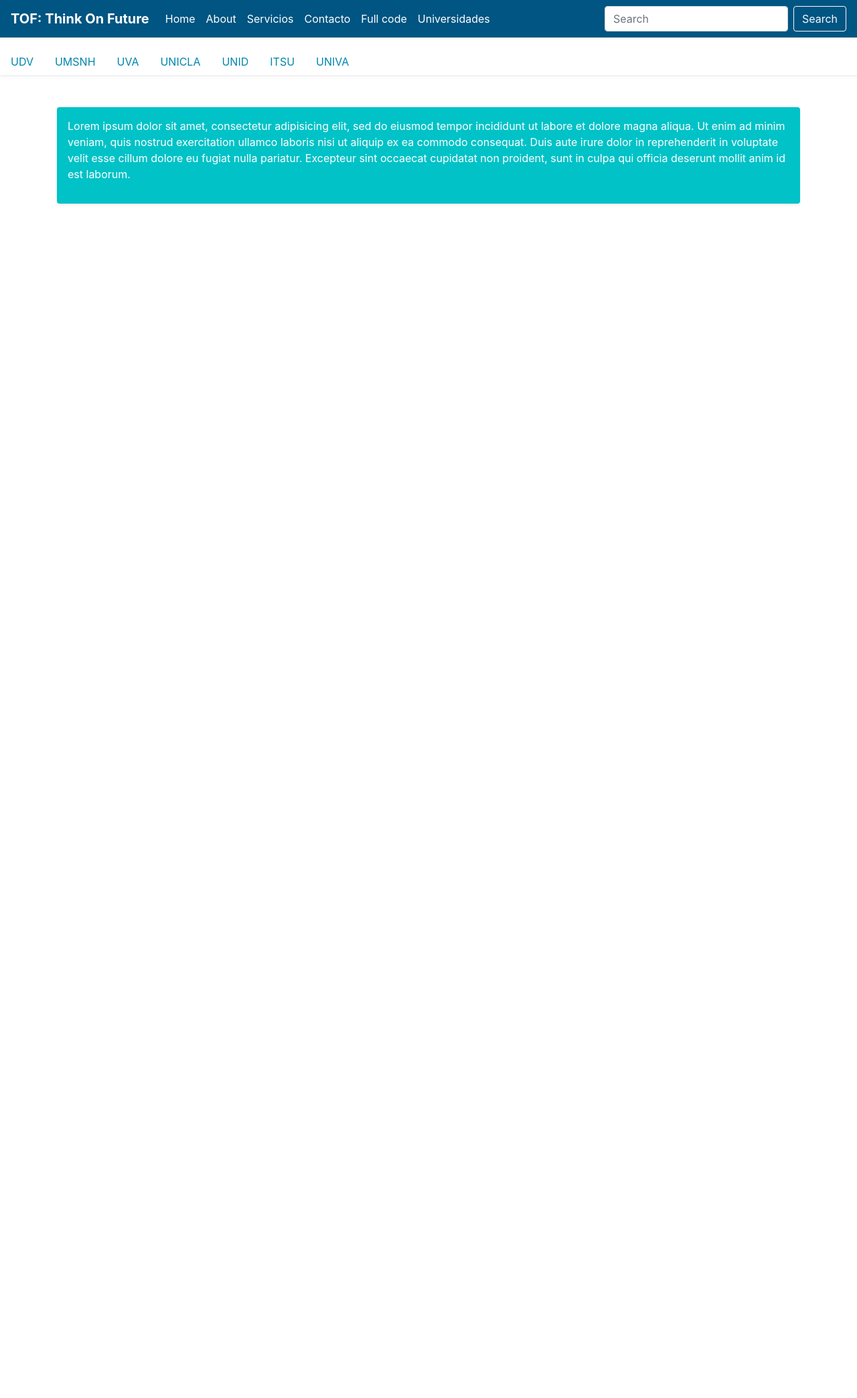
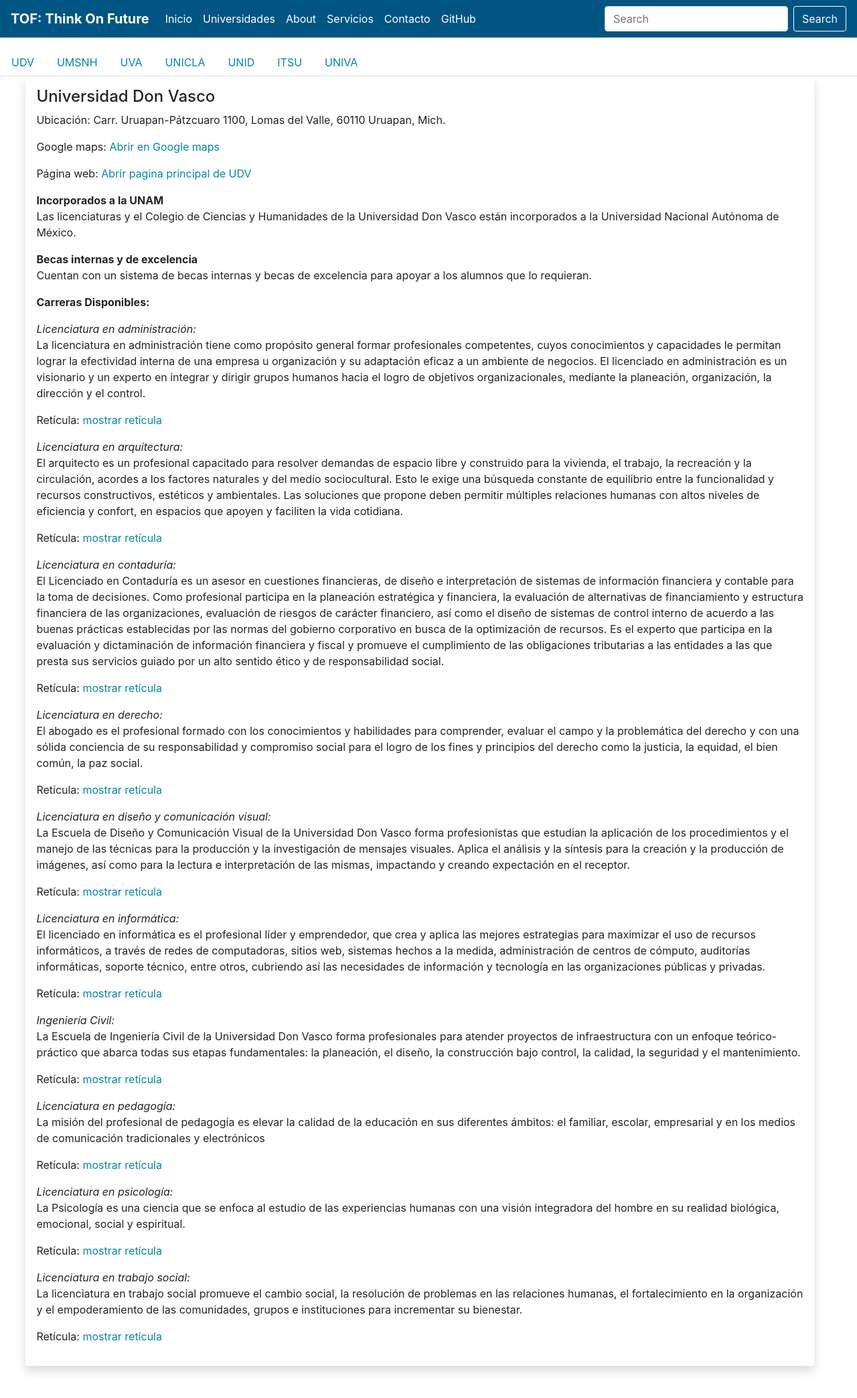
Before and after one commit to llFREEDll/TOF, a PHP site: page /Universidades.html in a window 1280 px wide. Shown: the whole page at 67% size. Before the commit the page ends 305 px from the top, so only its background shows below. Run offline with PHP 8.4, Linux system fonts and the light colour scheme; some libraries are stand-ins or nearby versions.

Commit message:
puse todos las carreras de udv

```diff
--- a/Universidades.html
+++ b/Universidades.html
@@ -18,7 +18,10 @@
 
         <ul class="navbar-nav mr-auto">
           <li class="nav-item">
-            <a class="text-white nav-link" href="index.html">Home<span class="sr-only">(current)</span></a>
+            <a class="text-white nav-link" href="index.html">Inicio<span class="sr-only">(current)</span></a>
+          </li>
+          <li class="nav-item">
+            <a class="text-white nav-link " href="universidades.html" >Universidades</a>
           </li>
           <li class="nav-item">
             <a class="text-white nav-link " href="#" onclick = "About()">About</a>
@@ -30,10 +33,7 @@
             <a class="text-white nav-link " href="#" onclick = "Contact()">Contacto</a>
           </li>
           <li class="nav-item">
-            <a class="text-white nav-link " href="https://github.com/llFREEDll/TOF" >Full code</a>
-          </li>
-          <li class="nav-item">
-            <a class="text-white nav-link " href="universidades.html" >Universidades</a>
+            <a class="text-white nav-link " href="https://github.com/llFREEDll/TOF" >GitHub</a>
           </li>
 
         </ul>
@@ -46,23 +46,95 @@
     <div class="nav-scroller bg-white shadow-sm">
   <nav class="nav nav-underline ">
 
-    <a class="nav-link active textColor1" href="#">UDV</a>
-    <a class="nav-link textColor1" href="#">UMSNH</a>
-    <a class="nav-link textColor1" href="#">UVA</a>
-    <a class="nav-link textColor1" href="#">UNICLA</a>
-    <a class="nav-link textColor1" href="#">UNID</a>
-    <a class="nav-link textColor1" href="#">ITSU</a>
-    <a class="nav-link textColor1" href="#">UNIVA</a>
+    <ul class="nav nav-tabs w-100" id="myTab" role="tablist">
+      <li class="nav-item" role="presentation">
+        <a class="nav-link textColor1" id="UDV-tab" data-toggle="tab" href="#UDV" role="tab" aria-selected="false">UDV</a>
+      </li>
+      <li class="nav-item" role="presentation">
+        <a class="nav-link textColor1" id="UMSNH-tab" data-toggle="tab" href="#UMSNH" role="tab" aria-selected="false">UMSNH</a>
+        </li>
+        <li class="nav-item" role="presentation">
+          <a class="nav-link textColor1" id="UVA-tab" data-toggle="tab" href="#UVA" role="tab" aria-selected="false">UVA</a>
+        </li>
+        <li class="nav-item" role="presentation">
+          <a class="nav-link textColor1" id="UNICLA-tab" data-toggle="tab" href="#UNICLA" role="tab" aria-selected="false">UNICLA</a>
+        </li>
+        <li class="nav-item" role="presentation">
+          <a class="nav-link textColor1" id="UNID-tab" data-toggle="tab" href="#UNID" role="tab" aria-selected="false">UNID</a>
+        </li>
+        <li class="nav-item" role="presentation">
+          <a class="nav-link textColor1" id="ITSU-tab" data-toggle="tab" href="#ITSU" role="tab" aria-selected="false">ITSU</a>
+        </li>
+        <li class="nav-item" role="presentation">
+          <a class="nav-link textColor1" id="UNIVA-tab" data-toggle="tab" href="#UNIVA" role="tab" aria-selected="false">UNIVA</a>
+        </li>
+
+  </ul>
+  <div class="tab-content marginLeft3 marginRight3" id="myTabContent">
+    <div class="tab-pane fade show active bg-white shadow p-3 mb-5 rounded" id="UDV" role="tabpanel" aria-labelledby="UDV-tab">
+      <h4>Universidad Don Vasco</h4>
+      <p>Ubicación: Carr. Uruapan-Pátzcuaro 1100, Lomas del Valle, 60110 Uruapan, Mich.</p>
+      <p>Google maps: <a class=" noTextDecoration textColor1" href="https://goo.gl/maps/EMSRqZJGPySGeB8M7">Abrir en Google maps</a></p>
+      <p>Página web: <a class=" noTextDecoration textColor1" href="http://www.udv.edu.mx/index.html">Abrir pagina principal de UDV</a></p>
+      <p class="noMarginBot font-weight-bold ">Incorporados a la UNAM</p>
+      <p class="noMarginTop">Las licenciaturas y el Colegio de Ciencias y Humanidades de la Universidad Don Vasco están incorporados a la Universidad Nacional Autónoma de México.</p>
+      <p class="noMarginBot font-weight-bold">Becas internas y de excelencia</p>
+      <p class="noMarginTop">Cuentan con un sistema de becas internas y becas de excelencia para apoyar a los alumnos que lo requieran.</p>
+      <p class="font-weight-bold">Carreras Disponibles:	</p>
+
+      <p class="noMarginTop noMarginBot font-italic">Licenciatura en administración:</p>
+      <p class="noMarginTop ">La licenciatura en administración tiene como propósito general formar profesionales competentes, cuyos conocimientos y capacidades le permitan lograr la efectividad interna de una empresa u organización y su adaptación eficaz a un ambiente de negocios. El licenciado en administración es un visionario y un experto en integrar y dirigir grupos humanos hacia el logro de objetivos organizacionales, mediante la planeación, organización, la dirección y el control.</p>
+      <p>Retícula: <a class=" noTextDecoration textColor1" href="http://www.udv.edu.mx/img/portfolio/admon/resume01.png">mostrar retícula</a></p>
+
+      <p class="noMarginTop noMarginBot font-italic">Licenciatura en arquitectura:</p>
+      <p class="noMarginTop ">El arquitecto es un profesional capacitado para resolver demandas de espacio libre y construido para la vivienda, el trabajo, la recreación y la circulación, acordes a los factores naturales y del medio sociocultural. Esto le exige una búsqueda constante de equilibrio entre la funcionalidad y recursos constructivos, estéticos y ambientales. Las soluciones que propone deben permitir múltiples relaciones humanas con altos niveles de eficiencia y confort, en espacios que apoyen y faciliten la vida cotidiana.</p>
+      <p>Retícula: <a class=" noTextDecoration textColor1" href="http://www.udv.edu.mx/img/portfolio/arq/resume01.png">mostrar retícula</a></p>
+
+      <p class="noMarginTop noMarginBot font-italic">Licenciatura en contaduría:</p>
+      <p class="noMarginTop ">El Licenciado en Contaduría es un asesor en cuestiones financieras, de diseño e interpretación de sistemas de información financiera y contable para la toma de decisiones. Como profesional participa en la planeación estratégica y financiera, la evaluación de alternativas de financiamiento y estructura financiera de las organizaciones, evaluación de riesgos de carácter financiero, así como el diseño de sistemas de control interno de acuerdo a las buenas prácticas establecidas por las normas del gobierno corporativo en busca de la optimización de recursos. Es el experto que participa en la evaluación y dictaminación de información financiera y fiscal y promueve el cumplimiento de las obligaciones tributarias a las entidades a las que presta sus servicios guiado por un alto sentido ético y de responsabilidad social.</p>
+      <p>Retícula: <a class=" noTextDecoration textColor1" href="http://www.udv.edu.mx/img/portfolio/conta/resume01.png">mostrar retícula</a></p>
+
+      <p class="noMarginTop noMarginBot font-italic">Licenciatura en derecho:</p>
+      <p class="noMarginTop ">El abogado es el profesional formado con los conocimientos y habilidades para comprender, evaluar el campo y la problemática del derecho y con una sólida conciencia de su responsabilidad y compromiso social para el logro de los fines y principios del derecho como la justicia, la equidad, el bien común, la paz social.</p>
+      <p>Retícula: <a class=" noTextDecoration textColor1" href="http://www.udv.edu.mx/img/portfolio/dere/resume01.png">mostrar retícula</a></p>
+
+      <p class="noMarginTop noMarginBot font-italic">Licenciatura en diseño y comunicación visual:</p>
+      <p class="noMarginTop ">La Escuela de Diseño y Comunicación Visual de la Universidad Don Vasco forma profesionistas que estudian la aplicación de los procedimientos y el manejo de las técnicas para la producción y la investigación de mensajes visuales. Aplica el análisis y la síntesis para la creación y la producción de imágenes, así como para la lectura e interpretación de las mismas, impactando y creando expectación en el receptor.</p>
+      <p>Retícula: <a class=" noTextDecoration textColor1" href="http://www.udv.edu.mx/img/portfolio/dise/resume01.png">mostrar retícula</a></p>
+
+      <p class="noMarginTop noMarginBot font-italic">Licenciatura en informática:</p>
+      <p class="noMarginTop ">El licenciado en informática es el profesional líder y emprendedor, que crea y aplica las mejores estrategias para maximizar el uso de recursos informáticos, a través de redes de computadoras, sitios web, sistemas hechos a la medida, administración de centros de cómputo, auditorías informáticas, soporte técnico, entre otros, cubriendo así las necesidades de información y tecnología en las organizaciones públicas y privadas.</p>
+      <p>Retícula: <a class=" noTextDecoration textColor1" href="http://www.udv.edu.mx/img/portfolio/info/resume01.png">mostrar retícula</a></p>
+
+      <p class="noMarginTop noMarginBot font-italic">Ingeniería Civil:</p>
+      <p class="noMarginTop ">La Escuela de Ingeniería Civil de la Universidad Don Vasco forma profesionales para atender proyectos de infraestructura con un enfoque teórico-práctico que abarca todas sus etapas fundamentales: la planeación, el diseño, la construcción bajo control, la calidad, la seguridad y el mantenimiento.</p>
+      <p>Retícula: <a class=" noTextDecoration textColor1" href="http://www.udv.edu.mx/img/portfolio/inge/resume01.png">mostrar retícula</a></p>
+
+      <p class="noMarginTop noMarginBot font-italic">Licenciatura en pedagogía:</p>
+      <p class="noMarginTop ">La misión del profesional de pedagogía es elevar la calidad de la educación en sus diferentes ámbitos: el familiar, escolar, empresarial y en los medios de comunicación tradicionales y electrónicos</p>
+      <p>Retícula: <a class=" noTextDecoration textColor1" href="http://www.udv.edu.mx/img/portfolio/peda/resume01.png">mostrar retícula</a></p>
+
+      <p class="noMarginTop noMarginBot font-italic">Licenciatura en psicología:</p>
+      <p class="noMarginTop ">La Psicología es una ciencia que se enfoca al estudio de las experiencias humanas con una visión integradora del hombre en su realidad biológica, emocional, social y espiritual.</p>
+      <p>Retícula: <a class=" noTextDecoration textColor1" href="http://www.udv.edu.mx/img/portfolio/psi/resume01.png">mostrar retícula</a></p>
+
+      <p class="noMarginTop noMarginBot font-italic">Licenciatura en trabajo social:</p>
+      <p class="noMarginTop ">La licenciatura en trabajo social promueve el cambio social, la resolución de problemas en las relaciones humanas, el fortalecimiento en la organización y el empoderamiento de las comunidades, grupos e instituciones para incrementar su bienestar.</p>
+      <p>Retícula: <a class=" noTextDecoration textColor1" href="http://www.udv.edu.mx/img/portfolio/trab/resume01.png">mostrar retícula</a></p>
+
+    </div>
+    <div class="tab-pane fade" id="UMSNH" role="tabpanel" aria-labelledby="UMSNH-tab">Universidad Michoacana de San Nicolás de Hidalgo</div>
+    <div class="tab-pane fade" id="UVA" role="tabpanel" aria-labelledby="UVA-tab">Universidad Vizcaya de las Américas</div>
+    <div class="tab-pane fade" id="UNICLA" role="tabpanel" aria-labelledby="UNICLA-tab">Universidad Contemporánea de las Américas</div>
+    <div class="tab-pane fade" id="UNID" role="tabpanel" aria-labelledby="UNID-tab">Universidad Interamericana para el Desarrollo</div>
+    <div class="tab-pane fade" id="ITSU" role="tabpanel" aria-labelledby="ITSU-tab">Instituto Tecnológico Superior de Uruapan</div>
+    <div class="tab-pane fade" id="UNIVA" role="tabpanel" aria-labelledby="UNIVA-tab">Universidad del Valle de Atemajac</div>
+
+  </div>
 
 
   </nav>
 </div>
-
-  <main class="container mt-5 ">
-    <div class="d-flex align-items-center p-3 my-3 text-white colorTwo rounded shadow-sm">
-      <p>Lorem ipsum dolor sit amet, consectetur adipisicing elit, sed do eiusmod tempor incididunt ut labore et dolore magna aliqua. Ut enim ad minim veniam, quis nostrud exercitation ullamco laboris nisi ut aliquip ex ea commodo consequat. Duis aute irure dolor in reprehenderit in voluptate velit esse cillum dolore eu fugiat nulla pariatur. Excepteur sint occaecat cupidatat non proident, sunt in culpa qui officia deserunt mollit anim id est laborum.</p>
-  </div>
-  </main>
 
     <script src="https://code.jquery.com/jquery-3.5.1.slim.min.js" integrity="sha384-DfXdz2htPH0lsSSs5nCTpuj/zy4C+OGpamoFVy38MVBnE+IbbVYUew+OrCXaRkfj" crossorigin="anonymous"></script>
     <script>window.jQuery || document.write('<script src="../assets/js/vendor/jquery.slim.min.js"><\/script>')</script>
--- a/styles.css
+++ b/styles.css
@@ -30,9 +30,25 @@ font-size: 3.5rem;
 .marginLeft25{
   margin-left: 25% !important;
 }
+.marginLeft3{
+  margin-left: 3% !important;
+}
+.marginRight3{
+  margin-right: 5% !important;
+}
+.noMarginTop{
+  margin-top: 0 !important;
+}
+.noMarginBot{
+  margin-bottom: 0 !important;
+}
 .colorFour{
   background-color: 	#0086ad !important;
 }
 .textColor1{
-  color: 	#0086ad;
+  color: 	#0086ad !important;
 }
+.noTextDecoration{
+  text-decoration: none !important;
+
+}
```
Also changed, not shown: index.html (+5 -5 lines), 1 other file.
